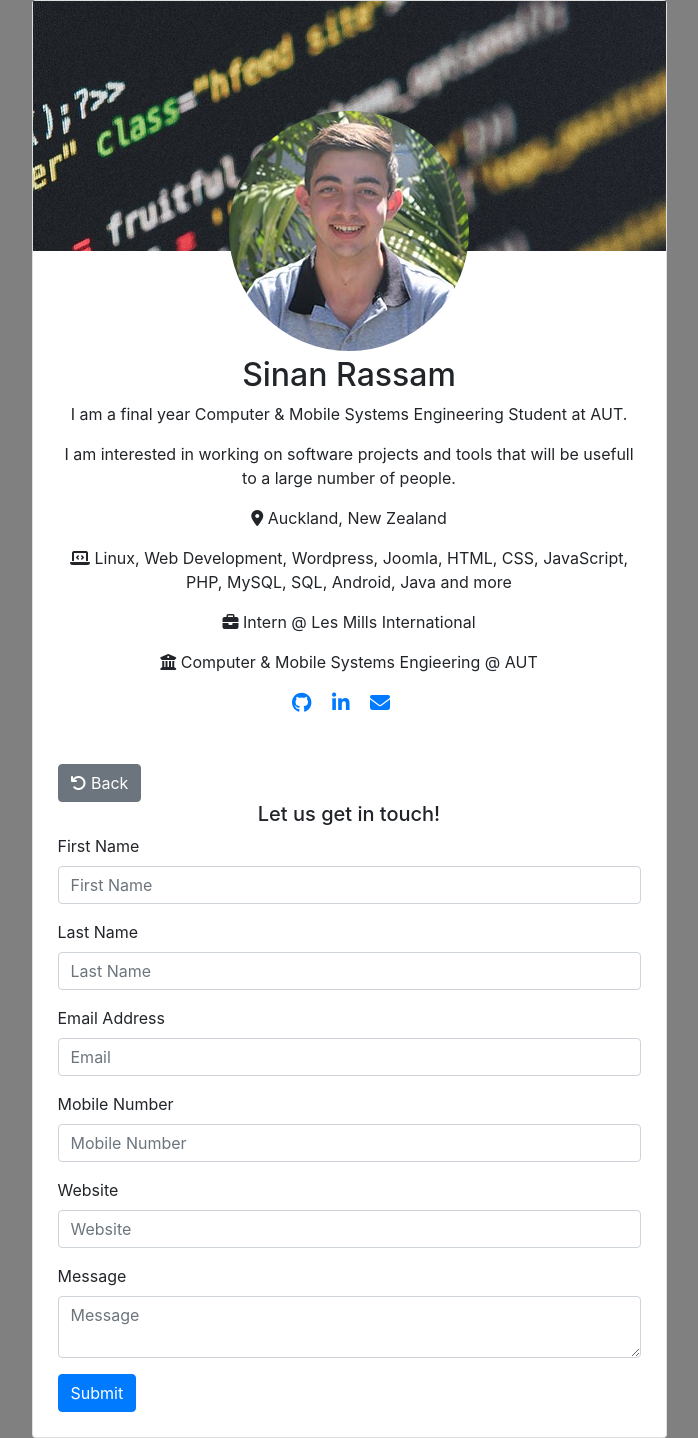
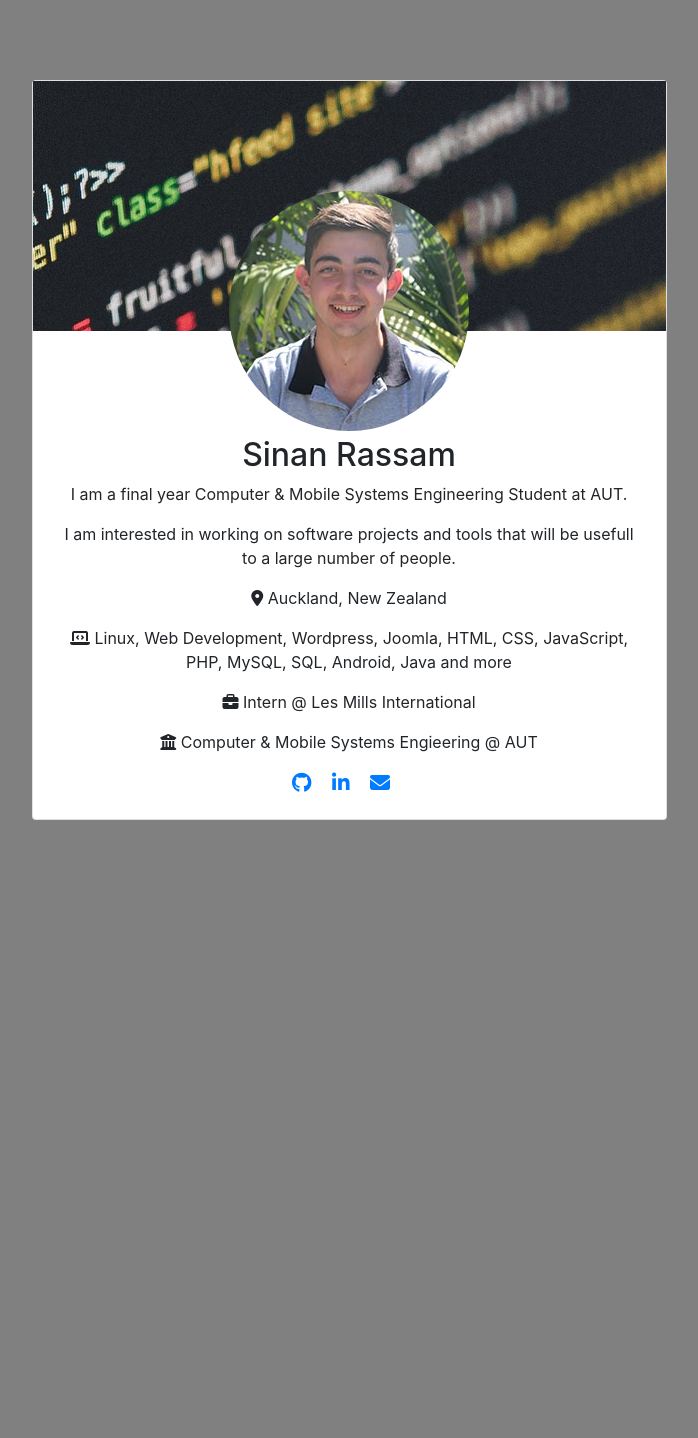
Before and after one commit to sinanrassam/sinanrassam.github.io, a Jekyll site: the page built from index.md, in a window 1280 px wide. Shown: the whole page, without its empty margins (291-989 px from the left). Built offline with Jekyll 4.4.1, drawn with Linux system fonts in a browser that asks for light colours; nearby versions of some CDN libraries; after the commit the page ends 900 px from its top, so only the background shows below that.

Commit message:
Fixed layout

```diff
--- a/_layouts/default.html
+++ b/_layouts/default.html
@@ -43,7 +43,7 @@
                         </div>
                     </div>
 
-                    <div class="card-back">
+                    <div class="card-back hidden">
                         <div class="card-inner">
                             <button class="btn btn-secondary rounded special-link"><i class="fas fa-undo"></i>
                                 Back</button>
--- a/_sass/main.scss
+++ b/_sass/main.scss
@@ -9,8 +9,31 @@
     background-color: grey;
 }
 
+.card {
+    transition: transform 2s;
+    transform-style: preserve-3d;
+}
+
 .card-inner {
     padding: 25px;
+}
+
+.card-front,
+.card-back {
+    position: relative;
+    display: flex;
+    flex-direction: column;
+    justify-content: center;
+    align-items: center;
+    backface-visibility: hidden;
+}
+
+.card-back {
+    transform: rotateY($transform-angle);
+}
+
+.flipped {
+    transform: rotateY($transform-angle);
 }
 
 .banner {
@@ -19,6 +42,10 @@
     margin-bottom: 80px;
 }
 
+.hidden {
+    display: none;
+}
+
 .profile-img {
     margin-top: 110px;
 }
```
